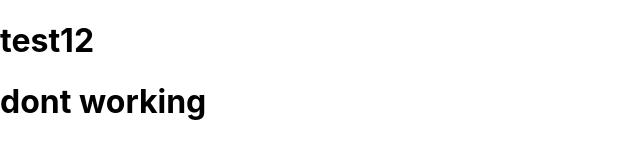
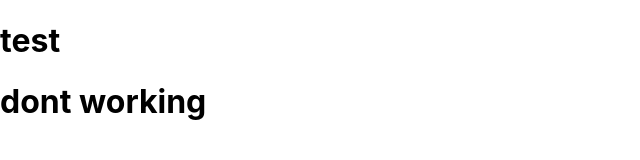
Before and after one commit to Muhammad-Magomedov/pc_store, a React (Create React App) app: page / in a window 1280 px wide. Shown: the top 160 px of the page, without its empty margins (0-640 px from the left). Built offline with nearby package versions, Linux system fonts and the light colour scheme.

Commit message:
fix test

```diff
--- a/src/App.jsx
+++ b/src/App.jsx
@@ -1,7 +1,7 @@
 function App() {
   return (
     <div className="App">
-      <h1>test12</h1>
+      <h1>test</h1>
       <h1>dont working</h1>
     </div>
   );
```
